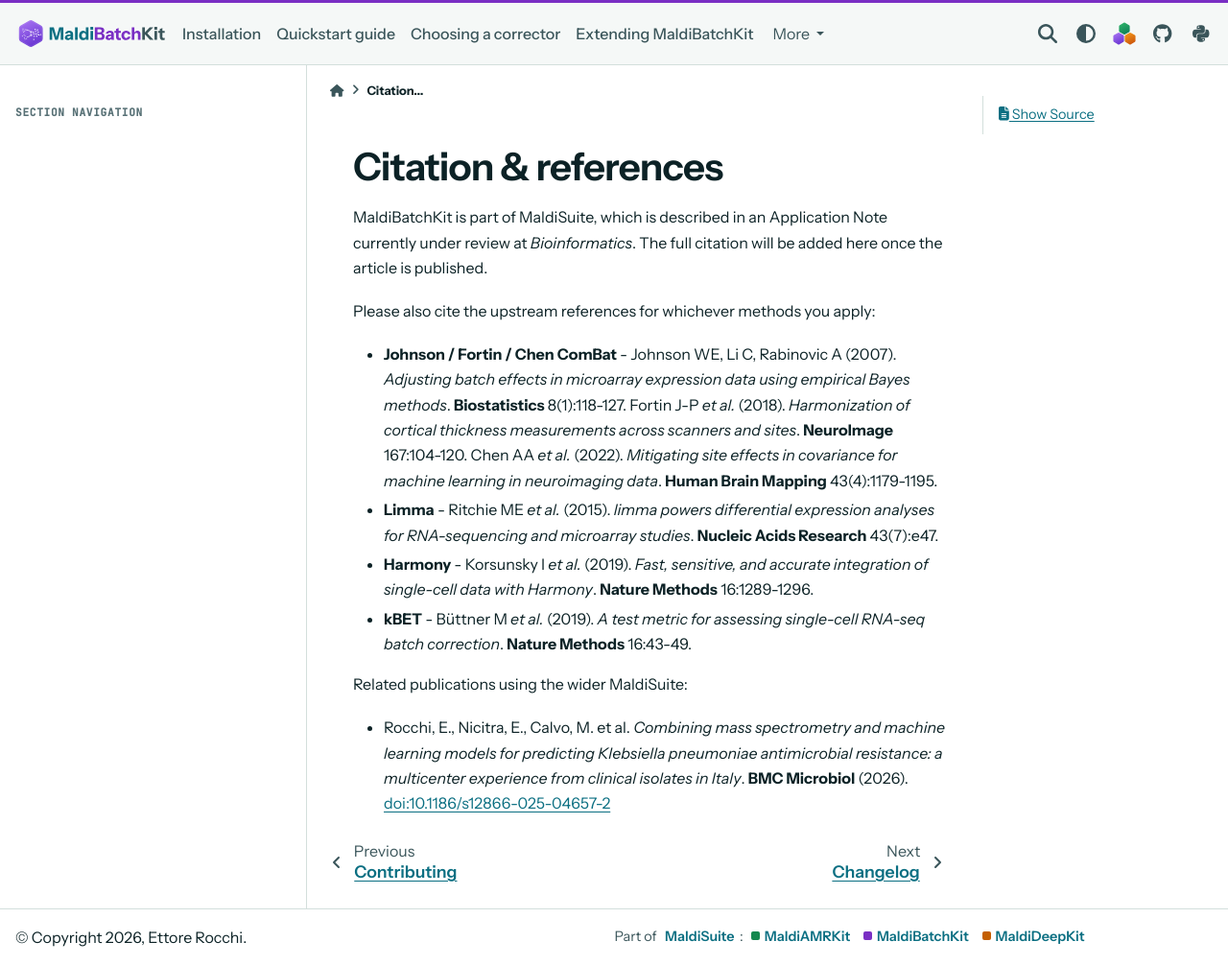
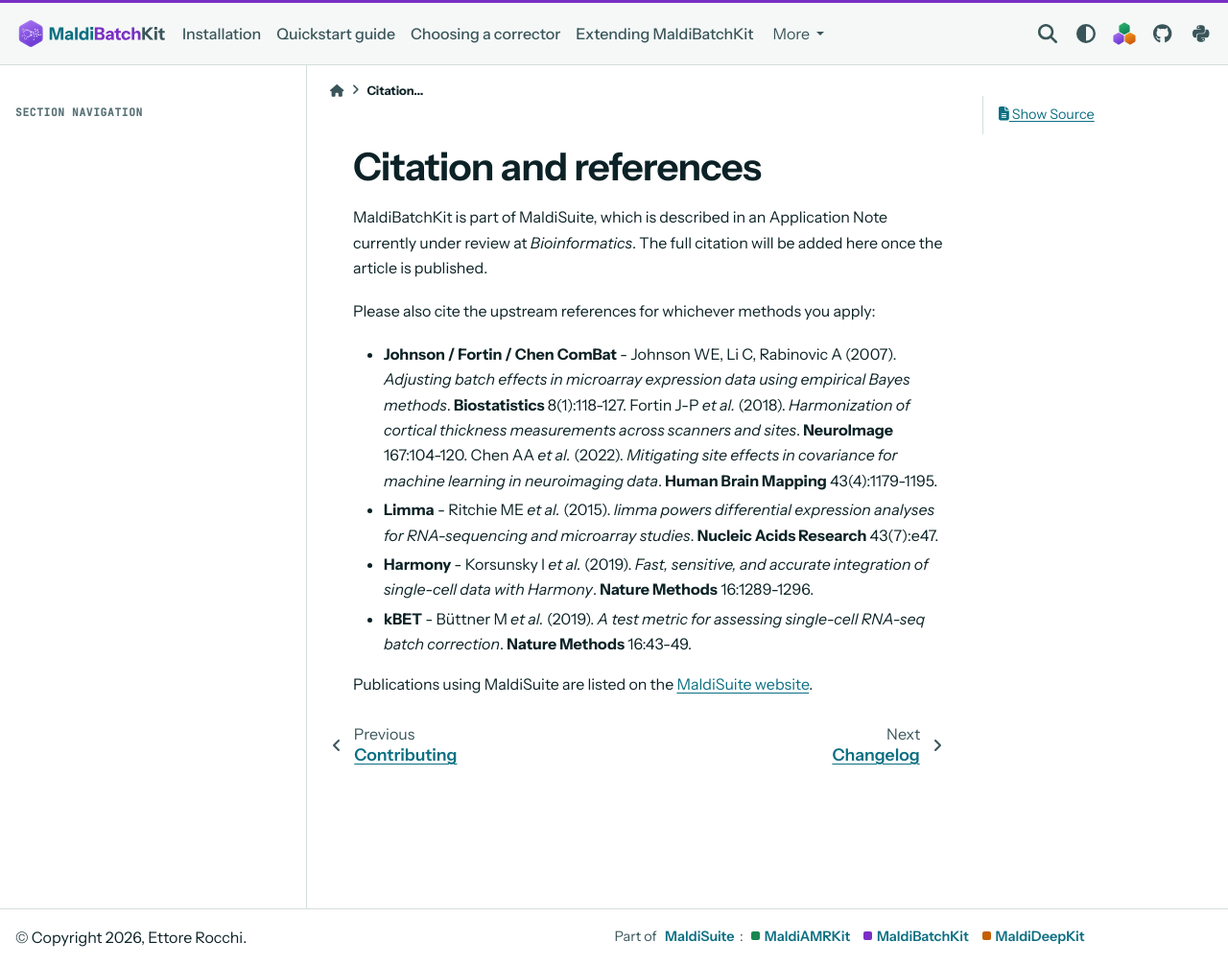
Before and after one commit to EttoreRocchi/MaldiBatchKit, a Sphinx documentation site: the page built from docs/source/papers.rst, in a window 1280 px wide and 1006 px high. Shown: the whole window at 96% size. Built offline with Sphinx 7.4.7 and the PyData theme 0.15.4, drawn with Linux system fonts in a browser that asks for light colours; some web fonts are replaced; pages that are not in the unit, such as notebooks, are missing from menus.

Commit message:
[docs] align description and citation, docs CI

```diff
--- a/docs/source/conf.py
+++ b/docs/source/conf.py
@@ -91,7 +91,7 @@ intersphinx_mapping = {
     "pandas": ("https://pandas.pydata.org/docs/", None),
     "sklearn": ("https://scikit-learn.org/stable/", None),
     "scipy": ("https://docs.scipy.org/doc/scipy/", None),
-    "maldiamrkit": ("https://maldiamrkit.readthedocs.io/en/latest/", None),
+    "maldiamrkit": ("https://maldiamrkit.readthedocs.io/en/stable/", None),
     "combatlearn": ("https://combatlearn.readthedocs.io/en/latest/", None),
 }
 
--- a/docs/source/papers.rst
+++ b/docs/source/papers.rst
@@ -24,11 +24,5 @@ Please also cite the upstream references for whichever methods you apply:
 - **kBET** - Büttner M *et al.* (2019). *A test metric for assessing
   single-cell RNA-seq batch correction*. **Nature Methods** 16:43-49.
 
-Related publications using the wider MaldiSuite:
-
-- Rocchi, E., Nicitra, E., Calvo, M. et al. *Combining mass spectrometry
-  and machine learning models for predicting Klebsiella pneumoniae
-  antimicrobial resistance: a multicenter experience from clinical
-  isolates in Italy*. **BMC Microbiol** (2026).
-  `doi:10.1186/s12866-025-04657-2
-  <https://doi.org/10.1186/s12866-025-04657-2>`_
+Publications using MaldiSuite are listed on the
+`MaldiSuite website <https://ettorerocchi.github.io/MaldiSuite/#research>`_.
--- a/pyproject.toml
+++ b/pyproject.toml
@@ -5,7 +5,7 @@ build-backend = "setuptools.build_meta"
 [project]
 name = "MaldiBatchKit"
 dynamic = ["version", "dependencies", "optional-dependencies"]
-description = "Batch-effect correction methods for MALDI-TOF spectra in clinical AMR prediction workflows"
+description = "Batch-effect correction for multi-site MALDI-TOF spectra"
 readme = {file = "README.md", content-type = "text/markdown"}
 authors = [
   { name = "Ettore Rocchi", email = "ettore.rocchi3@unibo.it" }
--- a/requirements-dev.txt
+++ b/requirements-dev.txt
@@ -3,3 +3,5 @@ pytest-cov>=4.0.0
 ruff>=0.1.0
 pre-commit>=3.0.0
 hypothesis>=6.0.0
+nbconvert>=7.0.0
+ipykernel>=6.0.0
```
Also changed, not shown: other parts of docs/source/papers.rst (+2 -2 lines), CHANGELOG.md (+9 -0 lines), README.md (+4 -2 lines), docs/source/index.rst (+3 -4 lines), .readthedocs.yaml, 3 other files.
